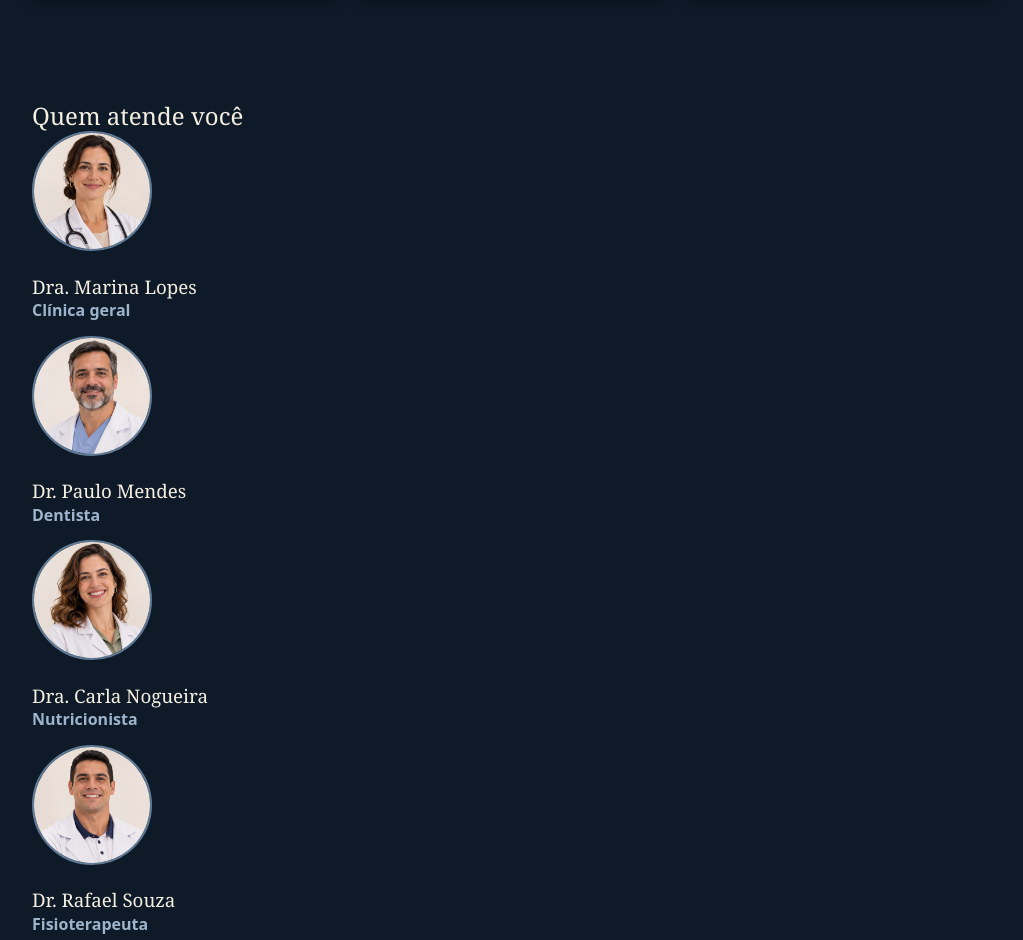
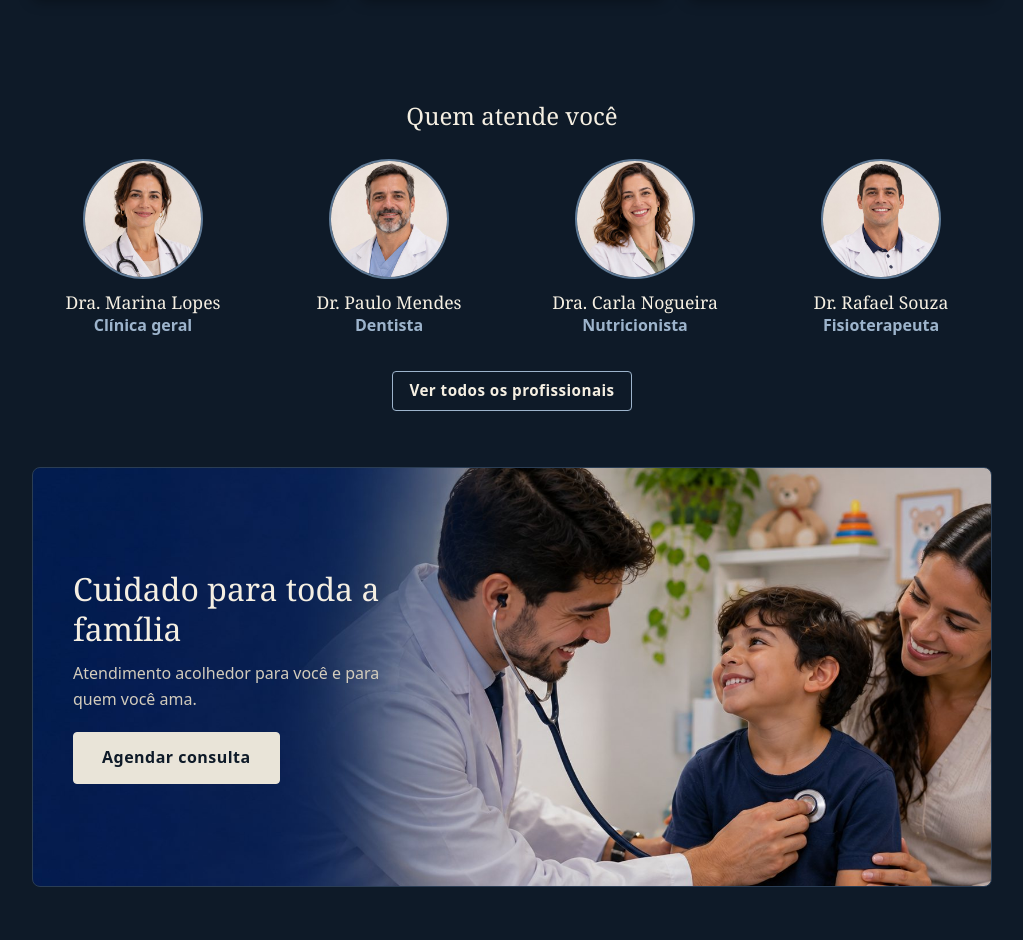
Before and after one commit to AldoBaltar/agendafacil, a plain HTML site: page index.html in a window 1280 px wide. Shown: the part 1265-2205 px from the top of the page, without its empty margins (128-1151 px from the left). Drawn offline with Linux system fonts and the light colour scheme.

Commit message:
adiciona estilo dos profissionais da pagina inicial

```diff
--- a/css/estilo.css
+++ b/css/estilo.css
@@ -724,6 +724,40 @@ h1 {
   text-align: center;
 }
 
+.equipe {
+  padding-bottom: 56px;
+}
+
+.equipe h2 {
+  margin-bottom: 28px;
+  text-align: center;
+}
+
+.equipe-lista {
+  display: grid;
+  grid-template-columns: repeat(4, 1fr);
+  gap: 24px;
+  text-align: center;
+}
+
+.equipe-lista .foto {
+  display: block;
+  margin: 0 auto 12px;
+}
+
+.equipe-lista h3 {
+  font-size: 1.1rem;
+}
+
+.equipe-lista .especialidade {
+  margin-bottom: 0;
+}
+
+.equipe-link {
+  margin-top: 32px;
+  text-align: center;
+}
+
 .chamada-familia {
   padding-bottom: 56px;
 }
@@ -1034,6 +1068,10 @@ textarea:focus-visible,
 }
 
 @media (max-width: 960px) {
+  .equipe-lista {
+    grid-template-columns: repeat(2, 1fr);
+  }
+
   .cabecalho-conteudo {
     row-gap: 4px;
   }
```
